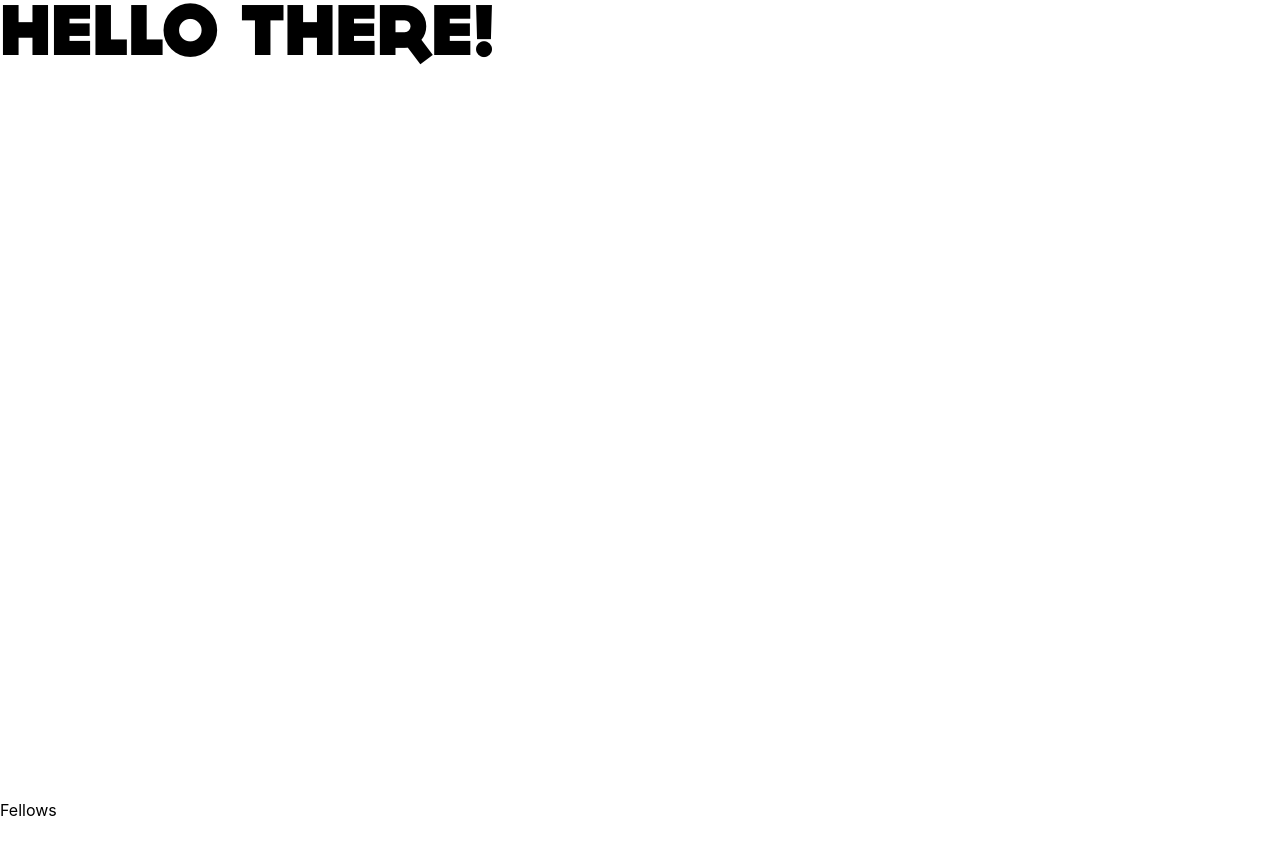
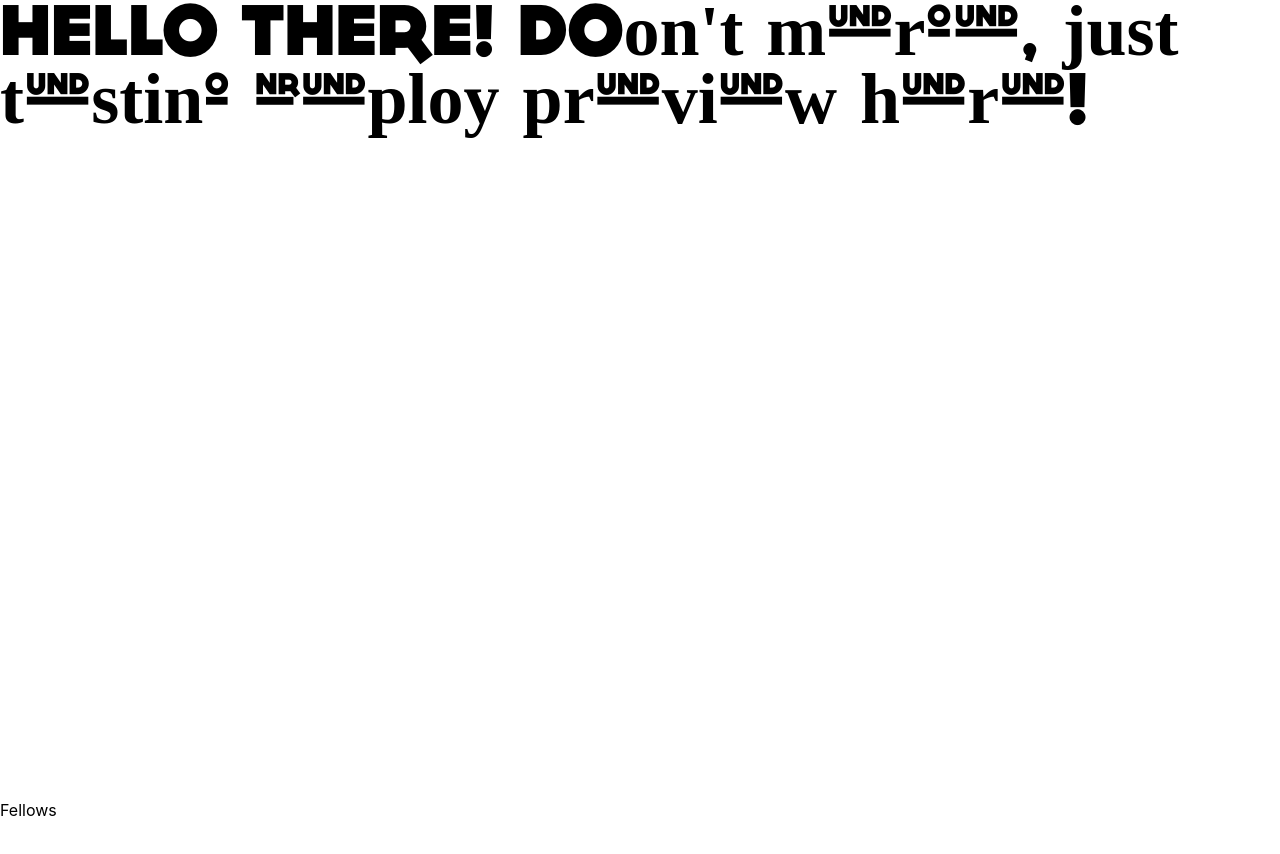
Before and after one commit to MLH-Fellowship/Pod-Website-2.1.0, a React (Create React App) app: page / in a window 1280 px wide. Shown: the top 854 px of the page. Built offline with nearby package versions, Linux system fonts and the light colour scheme.

Commit message:
Donot merge

```diff
--- a/src/containers/Hero/Hero.js
+++ b/src/containers/Hero/Hero.js
@@ -3,7 +3,9 @@ import React from 'react';
 import styles from './Hero.module.css';
 
 const Hero = () => {
-  return <div className={styles.container}>HELLO THERE!</div>;
+  return <div className={styles.container}>HELLO THERE!
+  DOon't merge, just testing deploy preview here!
+  </div>;
 };
 
 export default Hero;
```
